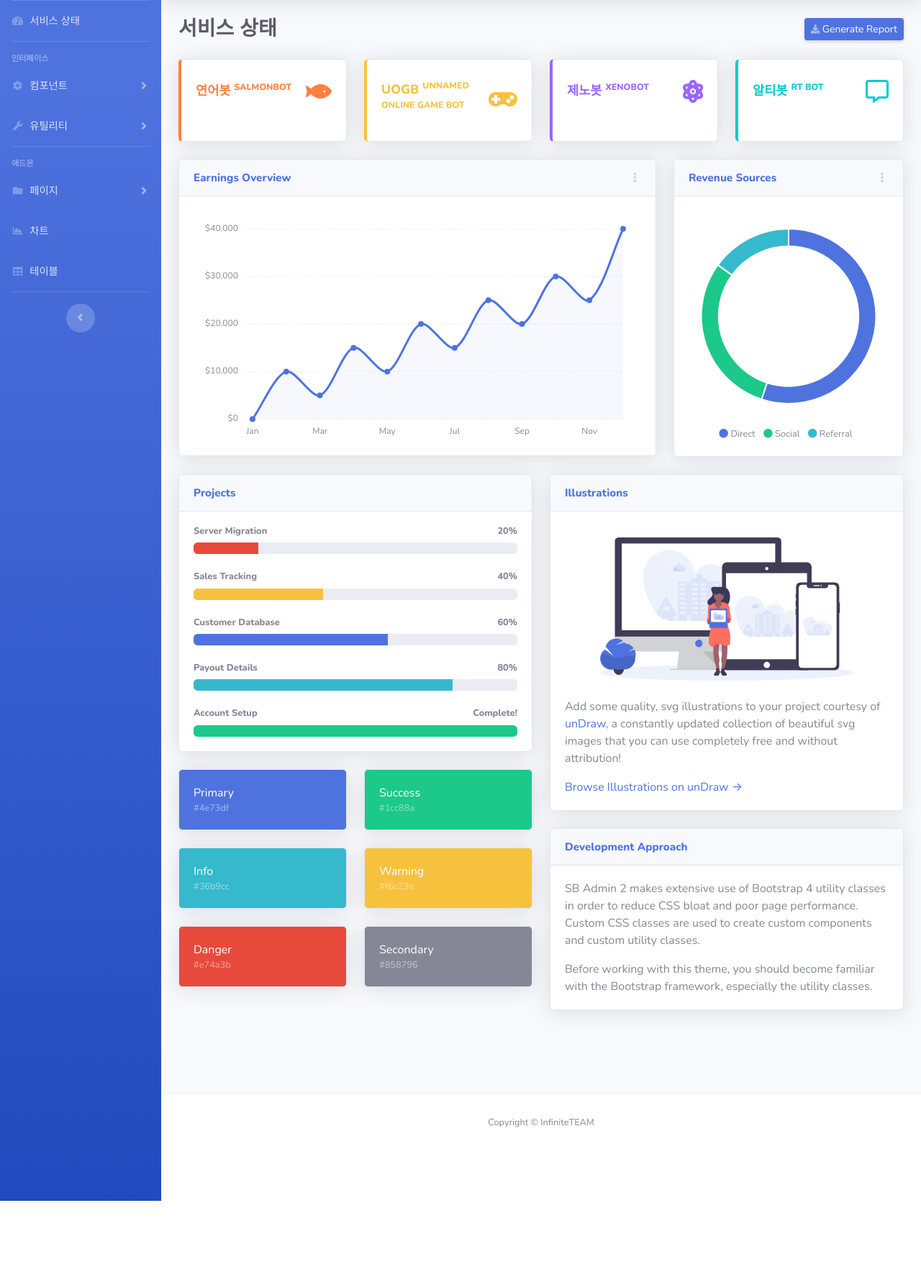
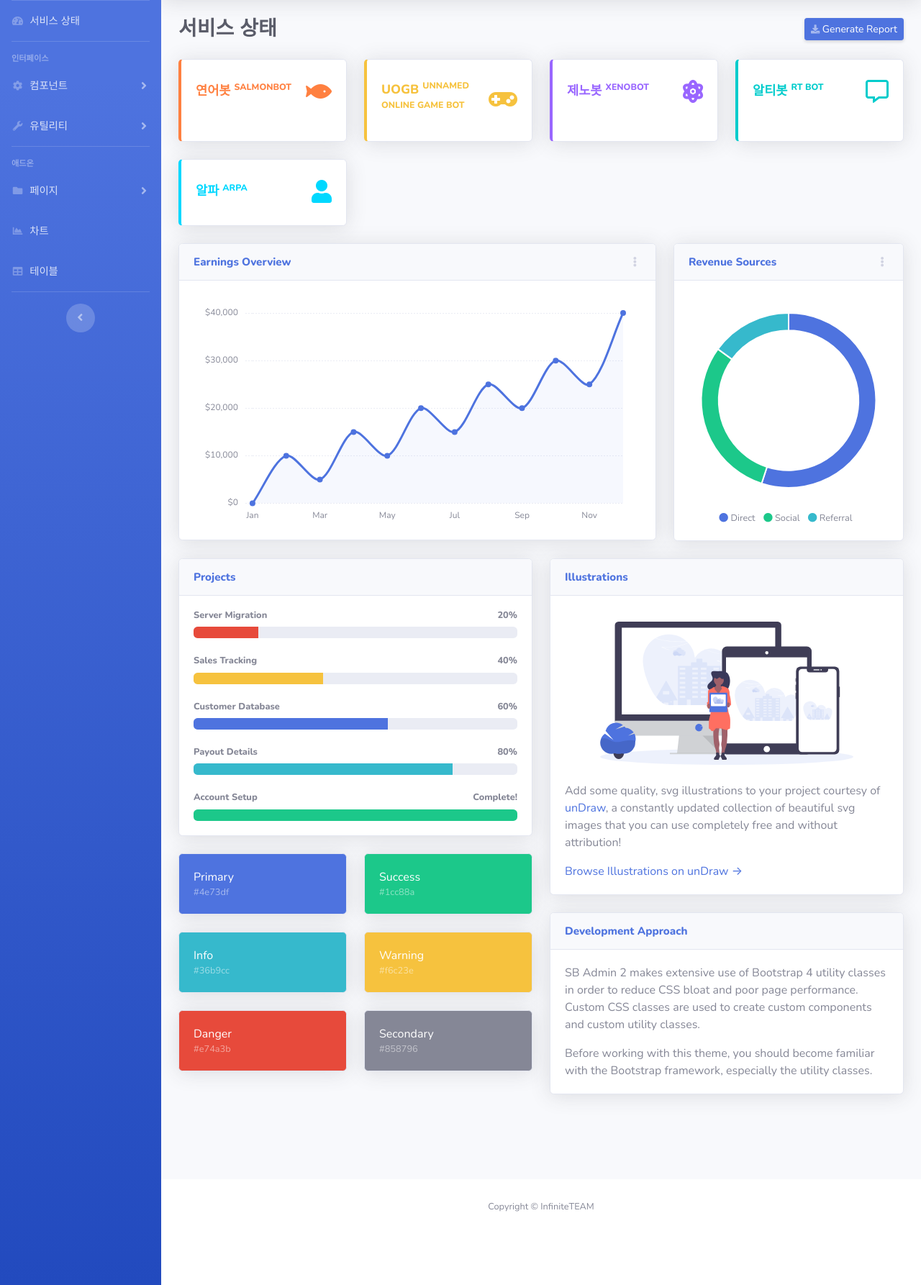
Before and after one commit to InfiniteTeam/IMS, a Flask app: template templates/index.html in a window 1280 px wide. Shown: the part 70-1856 px from the top of the page at 72% size. Before the commit the page ends 1739 px from the top, so only its background shows below. Run offline with Flask 2, Linux system fonts and the light colour scheme; the template is opened without the code that fills it, so the values that code supplies are empty; some libraries are stand-ins or nearby versions; some web fonts are replaced.

Commit message:
Update index.html

```diff
--- a/templates/index.html
+++ b/templates/index.html
@@ -79,6 +79,24 @@
               </div>
               <div class="col-auto">
                 <i class="far fa-comment-alt fa-2x text-rtbot"></i>
+              </div>
+            </div>
+          </div>
+        </div>
+      </div>
+
+      <!-- Arpa -->
+      <div class="col-xl-3 col-md-6 mb-4">
+        <div class="card border-left-arpa shadow h-100 py-2">
+          <div class="card-body">
+            <div class="row no-gutters align-items-center">
+              <div class="col mr-2">
+                <div class="text-xs font-weight-bold text-arpa text-uppercase mb-1">알파 <sup>Arpa</sup></div>
+                <div class="h5 mb-0 font-weight-bold text-{{ status['arpa']['colorname'] }} mb-1">{{ status['arpa']['statname'] }}</div>
+                <div class="h6 mb-0 text-gray-800">{{ status['arpa']['statdesc'] }}</div>
+              </div>
+              <div class="col-auto">
+                <i class="fas fa-user fa-2x text-arpa"></i>
               </div>
             </div>
           </div>
```
